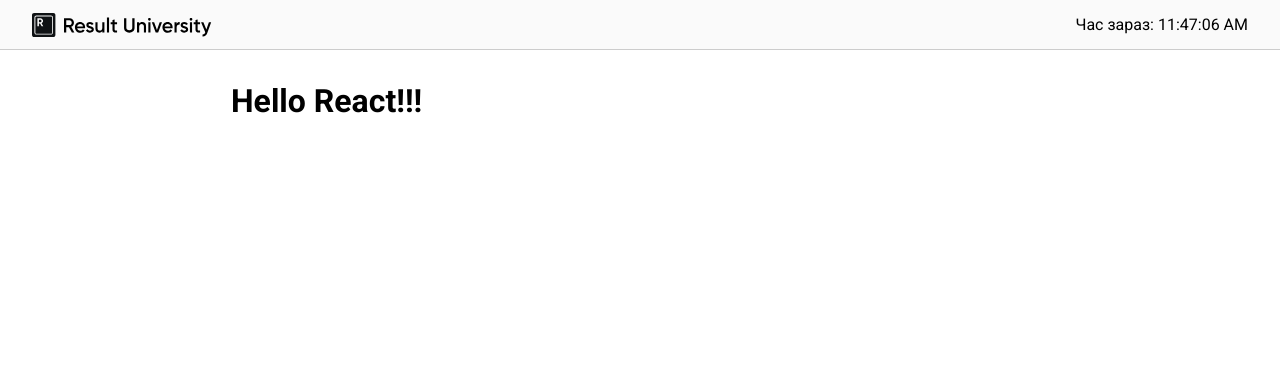
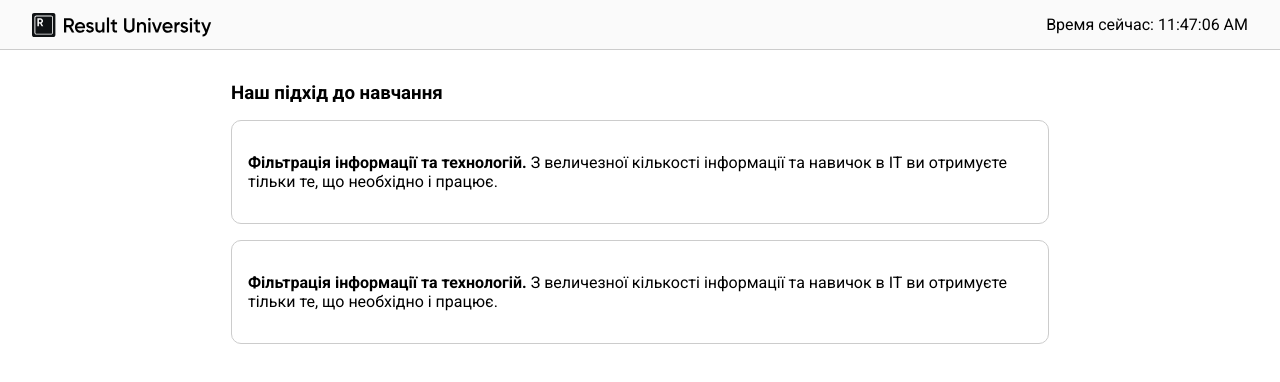
Before and after one commit to spezdmtest/react_basic_course, a React (Vite) app: page / in a window 1280 px wide. Shown: the top 382 px of the page. Built offline with nearby package versions, Linux system fonts and the light colour scheme.

Commit message:
add new component WayToTeach

```diff
--- a/src/App.jsx
+++ b/src/App.jsx
@@ -1,10 +1,45 @@
-import Header from "./components/Header"
+import Header from "./components/Header";
+import {ways} from "./data"
+
+function WayToTeach(props) {
+  console.log(props);
+  return (
+    <li>
+      <p>
+        <strong>Фільтрація інформації та технологій. </strong>З величезної
+        кількості інформації та навичок в ІТ ви отримуєте тільки те, що
+        необхідно і працює.
+      </p>
+    </li>
+  );
+}
+
 export default function App() {
   return (
     <div>
       <Header />
       <main>
-        <h1>Hello React!!!</h1>
+        <section>
+          <h3>Наш підхід до навчання</h3>
+          <ul>
+            <WayToTeach title = "111" description = "222"/>
+            <WayToTeach title = "333" description = "444"/>
+            {/* <li>
+              <p>
+                <strong>Фільтрація інформації та технологій. </strong>З
+                величезної кількості інформації та навичок в ІТ ви отримуєте
+                тільки те, що необхідно і працює.
+              </p>
+            </li>
+            <li>
+              <p>
+                <strong>Формат навчання. </strong>У той час як інші пропонують
+                50 сторінок тексту та 2-годинні вебінари, ми даємо вам стільки ж
+                знань в одному ретельно продуманому відео за 15 хвилин.
+              </p>
+            </li> */}
+          </ul>
+        </section>
       </main>
     </div>
   );
--- a/src/components/Header.jsx
+++ b/src/components/Header.jsx
@@ -8,7 +8,7 @@ export default function Header() {
         alt={"Result"}
       />
       {/* <h3>Result University</h3> */}
-      <span>Час зараз: {now.toLocaleTimeString()}</span>
+      <span>Время сейчас: {now.toLocaleTimeString()}</span>
     </header>
   );
 }
--- a/src/data.js
+++ b/src/data.js
@@ -1,29 +1,34 @@
 export const ways = [
   {
-    title: 'Фильтрация информации и технологий.',
+    title: 'Фільтрація інформації та технологій.',
     description:
-      'Из огромного количества информации и навыков в IT, вы получаете только то, что необходимо и работает.',
+      'З величезної кількості інформації та навичок в ІТ ви отримуєте тільки те, що необхідно і працює.',
   },
   {
-    title: 'Формат обучения.',
+    title: 'Формат навчання.',
     description:
-      'Пока другие предлагают 50 страниц текста и вебинары по 2 часа, мы даем вам тот же объем знаний в одном тщательно подготовленном видео за 15 минут.',
+      'У той час як інші пропонують 50 сторінок тексту та 2-годинні вебінари, ми даємо вам стільки ж знань в одному ретельно продуманому відео за 15 хвилин.',
   },
   {
-    title: 'Применение разных форматов.',
+    title: 'Використання різних форматів.',
     description:
-      'Видео-уроки, практические задания, конспекты, мастер-классы, обсуждения в сообществе — все это дает полноценную картину и ускоряет процесс обучения.',
+      'Відеоуроки, практичні завдання, конспекти, воркшопи, обговорення в спільноті — все це дає повну картину та прискорює процес навчання.',
   },
   {
-    title: 'Наши преподаватели ведущие специалисты',
+    title: 'Оптимальне поєднання теорії та практики.',
     description:
-      'VK, Avito, Тинькофф, Kaspersky — действующие разработчики с опытом преподавания для большой аудитории.',
+      'Навички програмування ви отримуєте лише тоді, коли пишете код самостійно. Тому курс базується на практиці.',
+  },
+  {
+    title: 'Оптимальне поєднання теорії та практики.',
+    description:
+      'Навички програмування ви отримуєте лише тоді, коли пишете код самостійно. Тому курс базується на практиці.',
   },
 ]
 
 export const differences = {
   way: 'Узконаправленный подход. Учим только фронтенду, поэтому вы получаете именно те знания, за которыми пришли.',
-  easy: 'Доступность обучения. Простыми словами объясняем сложные темы на понятных примерах.',
+  easy: 'Доступність навчання. Простими словами, ми пояснюємо складні теми на зрозумілих прикладах',
   program:
-    'Концентрация знаний. Например, модуль «HTML&CSS» даст вам столько же умений и навыков, как и 6 месяцев обучения по этой программе в госуниверситете.',
+    'Концентрація знань. Наприклад, модуль HTML & CSS дасть вам ті ж навички, що і 6 місяців навчання за цією програмою в державному університеті.',
 }
```
